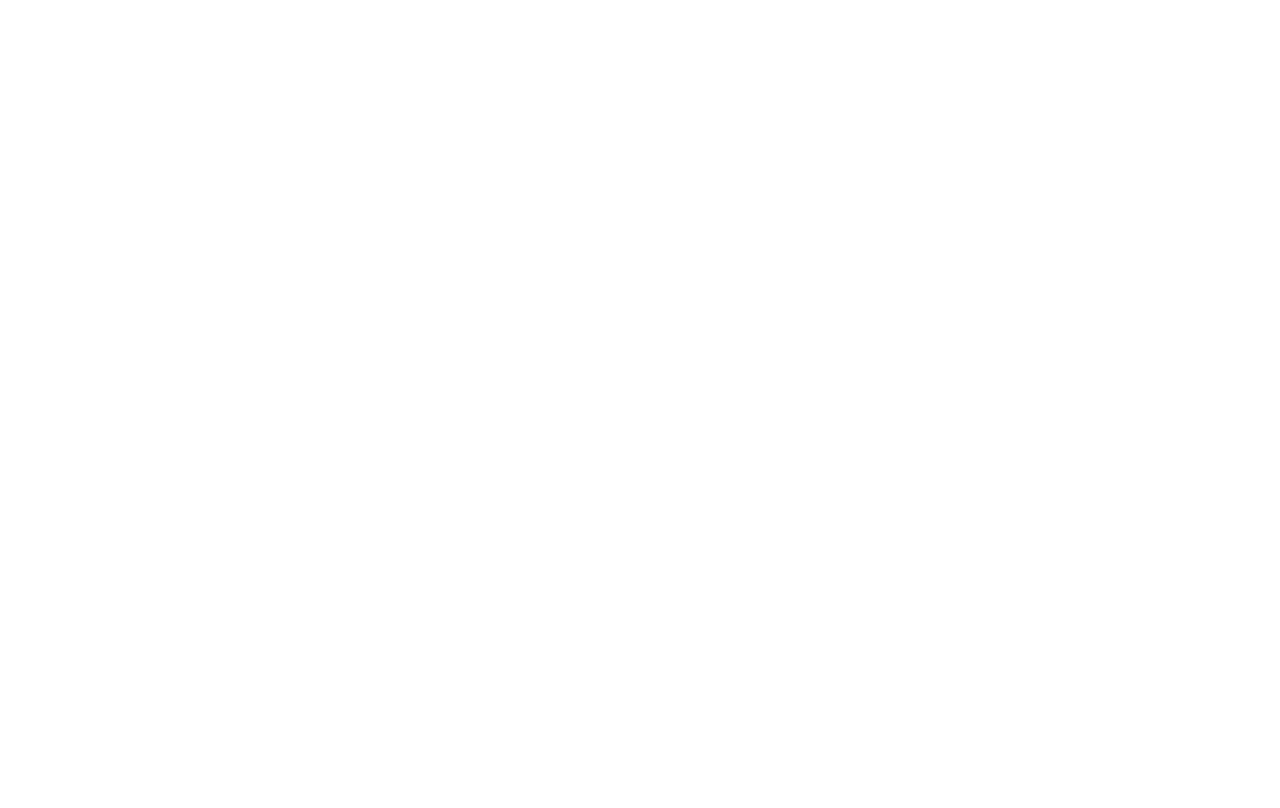
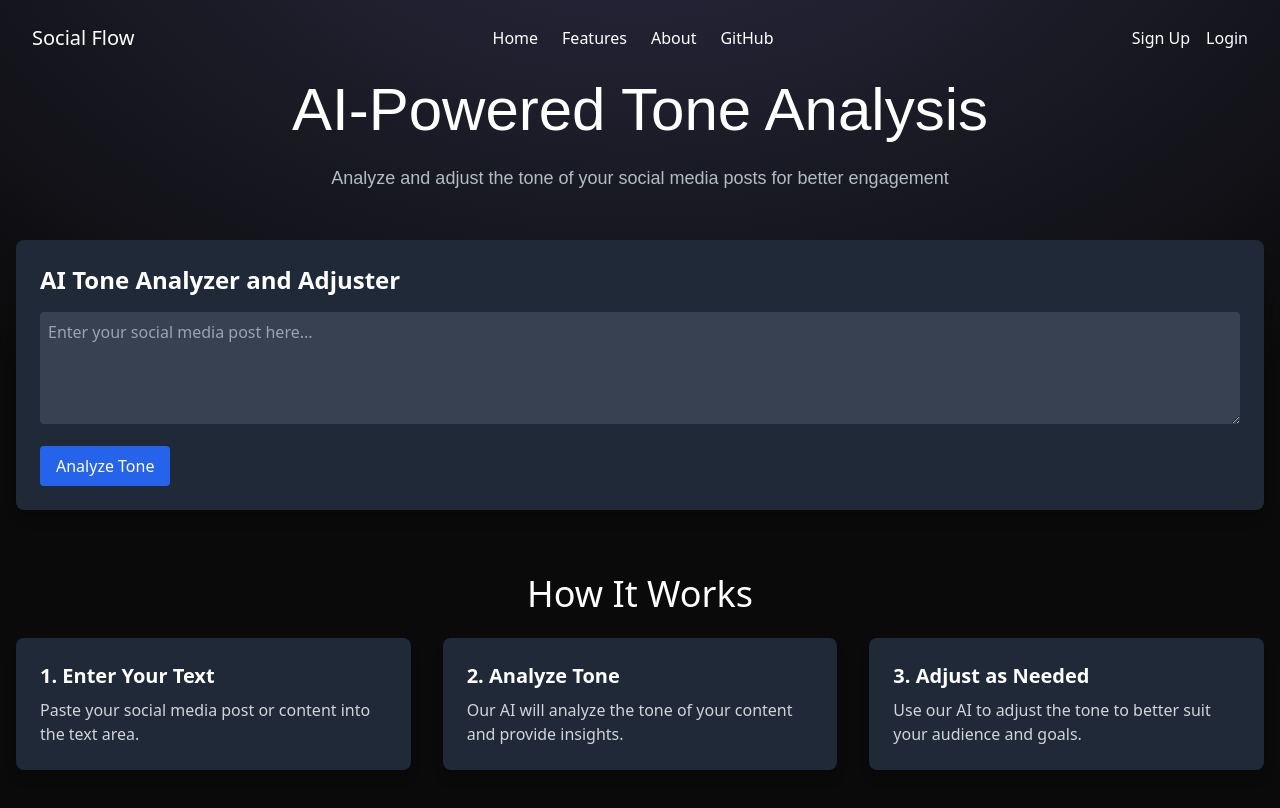
Before and after one commit to Mohiit70/Social-Flow, a React (Vite) app: page /tone-analyzer in a window 1280 px wide. Before the commit this address had no page. Shown: the top 808 px of the page. Built offline with nearby package versions, Linux system fonts and the light colour scheme.

Commit message:
added ToneAnalyzer page

```diff
--- a/src/App.jsx
+++ b/src/App.jsx
@@ -3,6 +3,7 @@
 import Home from './pages/Home';
 import HowItWorks from './pages/HowItWorks';
 import TryItFree from './pages/TryItFree';
+import ToneAnalyzerPage from './pages/ToneAnalyzerPage';
 
 const App = () => {
   return (
@@ -11,6 +12,7 @@
         <Route path="/" element={<Home />} />
         <Route path="/how-it-works" element={<HowItWorks />} />
         <Route path="/try-it-free" element={<TryItFree />} />
+        <Route path="/tone-analyzer" element={<ToneAnalyzerPage />} />
       </Routes>
     </Router>
   );
--- /dev/null
+++ b/src/components/ToneAnalyzer.jsx
@@ -0,0 +1,123 @@
+import React, { useState } from 'react';
+import { motion } from 'framer-motion';
+
+const ToneAnalyzer = () => {
+  const [content, setContent] = useState('');
+  const [tone, setTone] = useState(null);
+  const [adjustedContent, setAdjustedContent] = useState('');
+  const [isLoading, setIsLoading] = useState(false);
+
+  const callGeminiAPI = async (prompt) => {
+    const apiEndpoint = 'https://api.gemini.ai/v1/analyze';
+    const apiKey = '';
+
+    try {
+      const response = await fetch(apiEndpoint, {
+        method: 'POST',
+        headers: {
+          'Content-Type': 'application/json',
+          'Authorization': `Bearer ${apiKey}`
+        },
+        body: JSON.stringify({ prompt })
+      });
+
+      if (!response.ok) {
+        const errorText = await response.text();
+        throw new Error(`HTTP error! status: ${response.status}, message: ${errorText}`);
+      }
+
+      const data = await response.json();
+      return data;
+    } catch (error) {
+      console.error("Error calling Gemini API:", error.message);
+      alert(`Error: ${error.message}`);
+      throw error;
+    }
+  };
+
+
+  const analyzeTone = async () => {
+    if (!content) return;
+
+    setIsLoading(true);
+    try {
+      const prompt = `Analyze the tone of the following text: "${content}". Provide the detected tone and a confidence score between 0 and 1.`;
+      const result = await callGeminiAPI(prompt);
+
+      setTone({
+        tone: result.tone,
+        confidence: result.confidence
+      });
+    } catch (error) {
+      console.error("Error analyzing tone:", error);
+    } finally {
+      setIsLoading(false);
+    }
+  };
+
+  const adjustTone = async (targetTone) => {
+    if (!content) return;
+
+    setIsLoading(true);
+    try {
+      const prompt = `Adjust the following text to a ${targetTone} tone: "${content}"`;
+      const result = await callGeminiAPI(prompt);
+
+      setAdjustedContent(result.adjustedText);
+    } catch (error) {
+      console.error("Error adjusting tone:", error);
+    } finally {
+      setIsLoading(false);
+    }
+  };
+
+  return (
+    <motion.div
+      className="bg-gray-800 p-6 rounded-lg shadow-lg"
+      initial={{ opacity: 0, y: 20 }}
+      animate={{ opacity: 1, y: 0 }}
+      transition={{ duration: 0.5 }}
+    >
+      <h3 className="text-2xl font-bold text-white mb-4">AI Tone Analyzer and Adjuster</h3>
+      <textarea
+        className="w-full p-2 rounded bg-gray-700 text-white mb-4"
+        rows="4"
+        placeholder="Enter your social media post here..."
+        value={content}
+        onChange={(e) => setContent(e.target.value)}
+      ></textarea>
+      <button
+        className={`bg-blue-600 text-white px-4 py-2 rounded hover:bg-blue-700 transition transform hover:scale-105 ${isLoading ? 'opacity-50 cursor-not-allowed' : ''}`}
+        onClick={analyzeTone}
+        disabled={isLoading}
+      >
+        {isLoading ? 'Analyzing...' : 'Analyze Tone'}
+      </button>
+      {tone && (
+        <div className="mt-4">
+          <p className="text-white">Detected Tone: <span className="font-bold">{tone.tone}</span> (Confidence: {tone.confidence.toFixed(2)})</p>
+          <div className="mt-2 space-x-2">
+            {['professional', 'friendly', 'enthusiastic'].map((toneType) => (
+              <button
+                key={toneType}
+                className={`bg-${toneType === 'professional' ? 'green' : toneType === 'friendly' ? 'yellow' : 'purple'}-600 text-white px-4 py-2 rounded hover:bg-${toneType === 'professional' ? 'green' : toneType === 'friendly' ? 'yellow' : 'purple'}-700 transition transform hover:scale-105 ${isLoading ? 'opacity-50 cursor-not-allowed' : ''}`}
+                onClick={() => adjustTone(toneType)}
+                disabled={isLoading}
+              >
+                {isLoading ? 'Adjusting...' : `Make ${toneType.charAt(0).toUpperCase() + toneType.slice(1)}`}
+              </button>
+            ))}
+          </div>
+        </div>
+      )}
+      {adjustedContent && (
+        <div className="mt-4">
+          <h3 className="text-white font-bold mb-2">Adjusted Content:</h3>
+          <p className="text-gray-300">{adjustedContent}</p>
+        </div>
+      )}
+    </motion.div>
+  );
+};
+
+export default ToneAnalyzer;
--- a/src/pages/Home.jsx
+++ b/src/pages/Home.jsx
@@ -45,13 +45,17 @@
             animate={{ opacity: 1, y: 0 }}
             transition={{ duration: 0.8, delay: 0.4 }}
           >
-            <Link to="/try-it-free" className="relative inline-block bg-blue-600 text-white px-6 py-3 rounded-full overflow-hidden group">
+            <Link to="/try-it-free" className="relative inline-block bg-blue-600 text-white px-6 py-3 rounded-full overflow-hidden group transition transform hover:scale-105">
               <span className="relative z-10">Create Posts</span>
               <div className="absolute inset-0 bg-blue-700 scale-x-0 group-hover:scale-x-100 transition-transform origin-left duration-300"></div>
             </Link>
-            <Link to="/how-it-works" className="relative inline-block bg-transparent border border-white text-white px-6 py-3 rounded-full overflow-hidden group">
+            <Link to="/how-it-works" className="relative inline-block bg-transparent border border-white text-white px-6 py-3 rounded-full overflow-hidden group transition transform hover:scale-105">
               <span className="relative z-10">Content Calendar</span>
               <div className="absolute inset-0 bg-gray-700 scale-x-0 group-hover:scale-x-100 transition-transform origin-left duration-300"></div>
+            </Link>
+            <Link to="/tone-analyzer" className="relative inline-block bg-green-600 text-white px-6 py-3 rounded-full overflow-hidden group transition transform hover:scale-105">
+              <span className="relative z-10">AI Tone Analyzer</span>
+              <div className="absolute inset-0 bg-green-700 scale-x-0 group-hover:scale-x-100 transition-transform origin-left duration-300"></div>
             </Link>
           </motion.div>
         </div>
@@ -153,7 +157,7 @@
           </p>
           <Link
             to="/try-it-free"
-            className="inline-block rounded bg-white text-blue-600 px-12 py-3 text-sm font-medium transition hover:bg-gray-100 focus:outline-none focus:ring focus:ring-yellow-400"
+            className="inline-block rounded bg-white text-blue-600 px-12 py-3 text-sm font-medium transition hover:bg-gray-100 focus:outline-none focus:ring focus:ring-yellow-400 transform hover:scale-105"
             style={{ fontFamily: "'__GeistSans_3a0388', '__GeistSans_Fallback_3a0388', sans-serif" }}
           >
             Get Started Now
@@ -161,7 +165,6 @@
         </div>
       </section>
 
-      {/* Footer */}
       <footer className="bg-gray-900 text-white py-12">
         <div className="max-w-screen-xl mx-auto px-4">
           <div className="grid grid-cols-1 md:grid-cols-3 gap-8">
@@ -173,6 +176,7 @@
               <h3 className="text-lg font-semibold mb-4">Quick Links</h3>
               <ul className="space-y-2">
                 <li><Link to="#features" className="text-sm text-gray-400 hover:text-white">Features</Link></li>
+                <li><Link to="/tone-analyzer" className="text-sm text-gray-400 hover:text-white">Tone Analyzer</Link></li>
                 <li><Link to="#about" className="text-sm text-gray-400 hover:text-white">About Us</Link></li>
                 <li><Link to="https://github.com/Mohiit70/Social-Flow" className="text-sm text-gray-400 hover:text-white">Contact</Link></li>
               </ul>
@@ -180,10 +184,10 @@
             <div>
               <h3 className="text-lg font-semibold mb-4">Connect With Us</h3>
               <div className="flex space-x-4">
-                <a href="https://github.com/Mohiit70/Social-Flow" className="text-gray-400 hover:text-white"><FontAwesomeIcon icon={faFacebook} /></a>
-                <a href="https://x.com/MohitB_twt" className="text-gray-400 hover:text-white"><FontAwesomeIcon icon={faTwitter} /></a>
-                <a href="https://github.com/Mohiit70/Social-Flow" className="text-gray-400 hover:text-white"><FontAwesomeIcon icon={faInstagram} /></a>
-                <a href="https://www.linkedin.com/in/mohit-bisht-22ab5b256/" className="text-gray-400 hover:text-white"><FontAwesomeIcon icon={faLinkedin} /></a>
+                <a href="https://github.com/Mohiit70/Social-Flow" className="text-gray-400 hover:text-white transition transform hover:scale-110"><FontAwesomeIcon icon={faFacebook} /></a>
+                <a href="https://x.com/MohitB_twt" className="text-gray-400 hover:text-white transition transform hover:scale-110"><FontAwesomeIcon icon={faTwitter} /></a>
+                <a href="https://github.com/Mohiit70/Social-Flow" className="text-gray-400 hover:text-white transition transform hover:scale-110"><FontAwesomeIcon icon={faInstagram} /></a>
+                <a href="https://www.linkedin.com/in/mohit-bisht-22ab5b256/" className="text-gray-400 hover:text-white transition transform hover:scale-110"><FontAwesomeIcon icon={faLinkedin} /></a>
               </div>
             </div>
           </div>
--- /dev/null
+++ b/src/pages/ToneAnalyzerPage.jsx
@@ -0,0 +1,60 @@
+import React from 'react';
+import { motion } from 'framer-motion';
+import Navbar from '../components/Navbar';
+import ToneAnalyzer from '../components/ToneAnalyzer';
+
+const ToneAnalyzerPage = () => {
+  return (
+    <div className="relative min-h-screen w-full bg-neutral-950 bg-[radial-gradient(ellipse_80%_80%_at_50%_-20%,rgba(120,119,198,0.3),rgba(255,255,255,0))]">
+      <Navbar />
+
+      <div className="container mx-auto px-4 py-20">
+        <motion.h1
+          className="text-4xl lg:text-6xl leading-tight text-white mb-6 text-center"
+          style={{ fontFamily: "'__GeistSans_3a0388', '__GeistSans_Fallback_3a0388', sans-serif", fontWeight: 400 }}
+          initial={{ opacity: 0, y: 20 }}
+          animate={{ opacity: 1, y: 0 }}
+          transition={{ duration: 0.8 }}
+        >
+          AI-Powered Tone Analysis
+        </motion.h1>
+        <motion.p
+          className="mb-12 text-center"
+          style={{ fontFamily: "'__GeistSans_3a0388', '__GeistSans_Fallback_3a0388', sans-serif", fontSize: '18px', lineHeight: '28px', fontWeight: 400, color: 'rgb(179, 188, 197)' }}
+          initial={{ opacity: 0, y: 20 }}
+          animate={{ opacity: 1, y: 0 }}
+          transition={{ duration: 0.8, delay: 0.2 }}
+        >
+          Analyze and adjust the tone of your social media posts for better engagement
+        </motion.p>
+
+        <ToneAnalyzer />
+
+        <motion.div
+          className="mt-16"
+          initial={{ opacity: 0, y: 20 }}
+          animate={{ opacity: 1, y: 0 }}
+          transition={{ duration: 0.8, delay: 0.4 }}
+        >
+          <h2 className="text-2xl lg:text-4xl leading-tight text-white mb-6 text-center">How It Works</h2>
+          <div className="grid grid-cols-1 md:grid-cols-3 gap-8">
+            <div className="bg-gray-800 p-6 rounded-lg shadow-lg">
+              <h3 className="text-xl font-semibold text-white mb-2">1. Enter Your Text</h3>
+              <p className="text-gray-300">Paste your social media post or content into the text area.</p>
+            </div>
+            <div className="bg-gray-800 p-6 rounded-lg shadow-lg">
+              <h3 className="text-xl font-semibold text-white mb-2">2. Analyze Tone</h3>
+              <p className="text-gray-300">Our AI will analyze the tone of your content and provide insights.</p>
+            </div>
+            <div className="bg-gray-800 p-6 rounded-lg shadow-lg">
+              <h3 className="text-xl font-semibold text-white mb-2">3. Adjust as Needed</h3>
+              <p className="text-gray-300">Use our AI to adjust the tone to better suit your audience and goals.</p>
+            </div>
+          </div>
+        </motion.div>
+      </div>
+    </div>
+  );
+};
+
+export default ToneAnalyzerPage;
```
